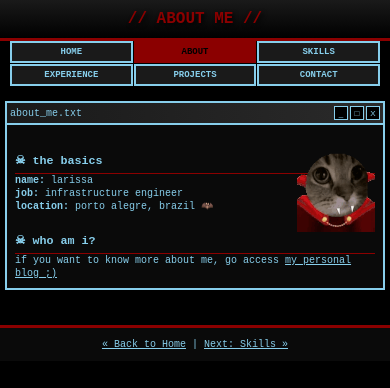
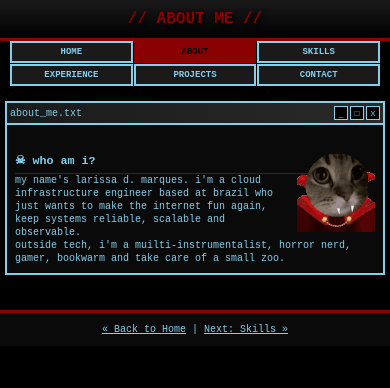
Before and after one commit to ldmrqs/CVWinXP, a plain HTML site: page resume-about.html in a window 390 px wide. Drawn offline with Linux system fonts and the light colour scheme.

Commit message:
changed the about and main section

```diff
--- a/resume-about.html
+++ b/resume-about.html
@@ -36,16 +36,9 @@
                 <div class="profile-section">
                     <img src="vampire.gif" width="80" style="float: right;">
 
-                    <h3>☠ the basics</h3>
-                    <p><strong>name:</strong> larissa</p>
-                    <p><strong>job:</strong> infrastructure engineer</p>
-                    <p><strong>location:</strong> porto alegre, brazil 🦇</p>
-
                     <h3>☠ who am i?</h3>
-                    <p>
-                      if you want to know more about me, go access
-                      <a href="https://www.ratosworld.com/">my personal blog ;)</a>
-                    </p>
+                    <p> my name's larissa d. marques. i'm a cloud infrastructure engineer based at brazil who just wants to make the internet fun again, keep systems reliable, scalable and observable.</p>
+                    <p> outside tech, i'm a muilti-instrumentalist, horror nerd, gamer, bookwarm and take care of a small zoo.</p>
                     </ul>
                 </div>
             </div>
```
Also changed, not shown: resume-experience.html (+1 -1 lines), resume.html (+4 -8 lines).
